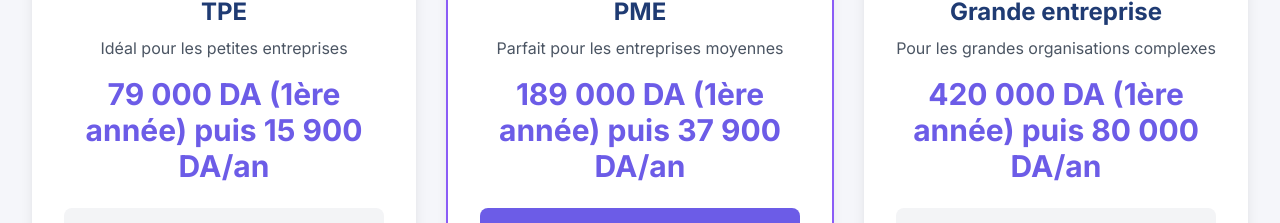
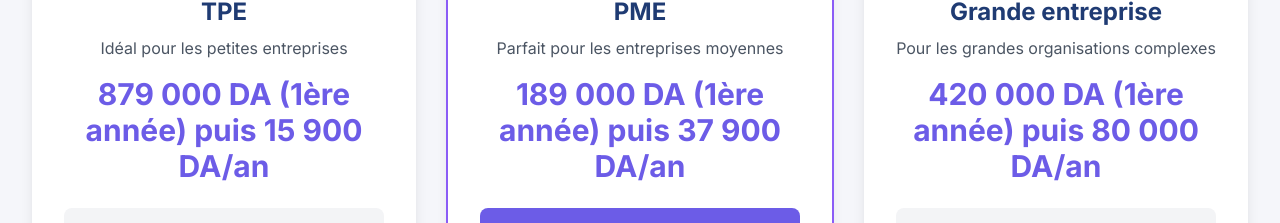
Before and after one commit to ChemseddineNov/DPManager_website, a React (Vite) app: page /pricing in a window 1280 px wide. Shown: the part 568-791 px from the top of the page. Built offline with nearby package versions, Linux system fonts and the light colour scheme.

Commit message:
Updated PricingPage.tsx

```diff
--- a/src/pages/PricingPage.tsx
+++ b/src/pages/PricingPage.tsx
@@ -146,7 +146,7 @@ const PricingPage = () => {
       name: 'TPE',
       nameAr: 'مؤسسة صغيرة جداً',
       price: isRTL ? '800 دج (السنة الأولى) ثم 15,900 دج/سنة' : '79 000 DA (1ère année) puis 15 900 DA/an',
-      price: isRTL ? '79, دج (السنة الأولى) ثم 15,900 دج/سنة' : '79 000 DA (1ère année) puis 15 900 DA/an',
+      price: isRTL ? '799, دج (السنة الأولى) ثم 15,900 دج/سنة' : '879 000 DA (1ère année) puis 15 900 DA/an',
       description: isRTL ? 'مثالي للشركات الصغيرة' : 'Idéal pour les petites entreprises',
       icon: Users,
       color: 'bg-blue-500',
```
